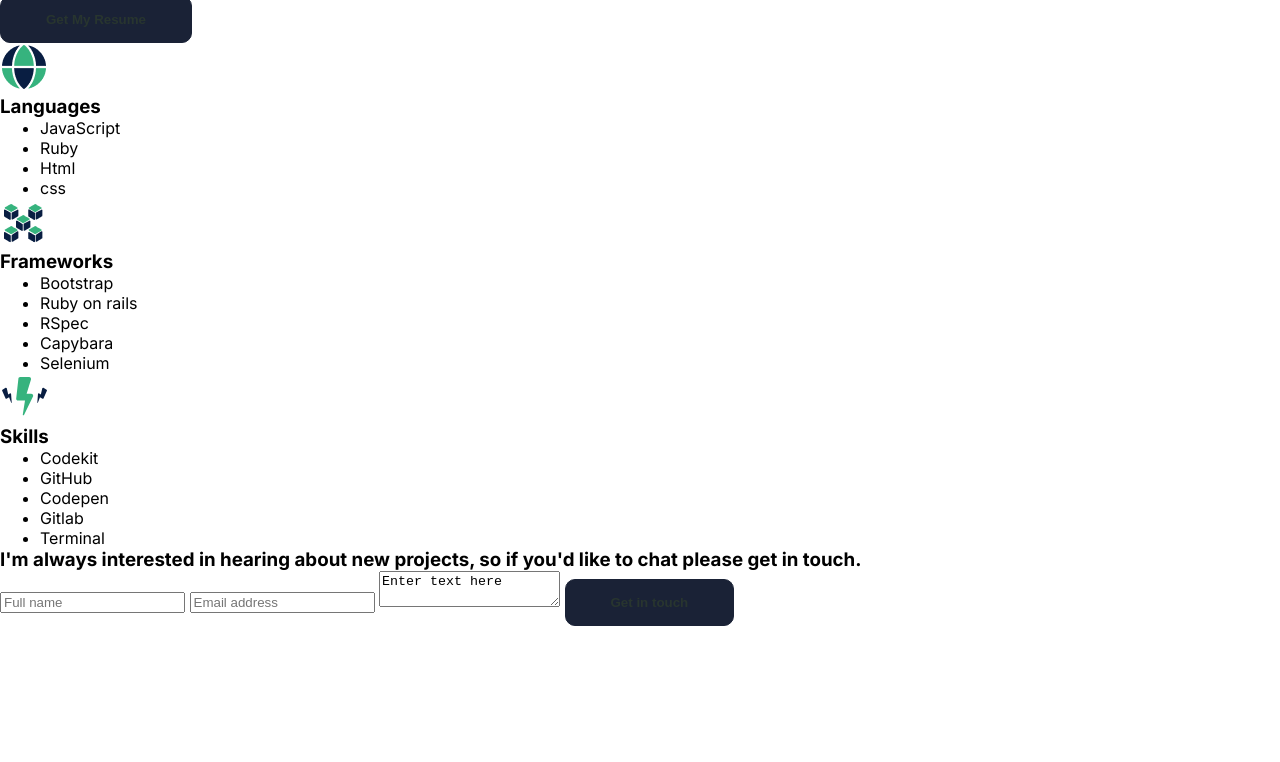
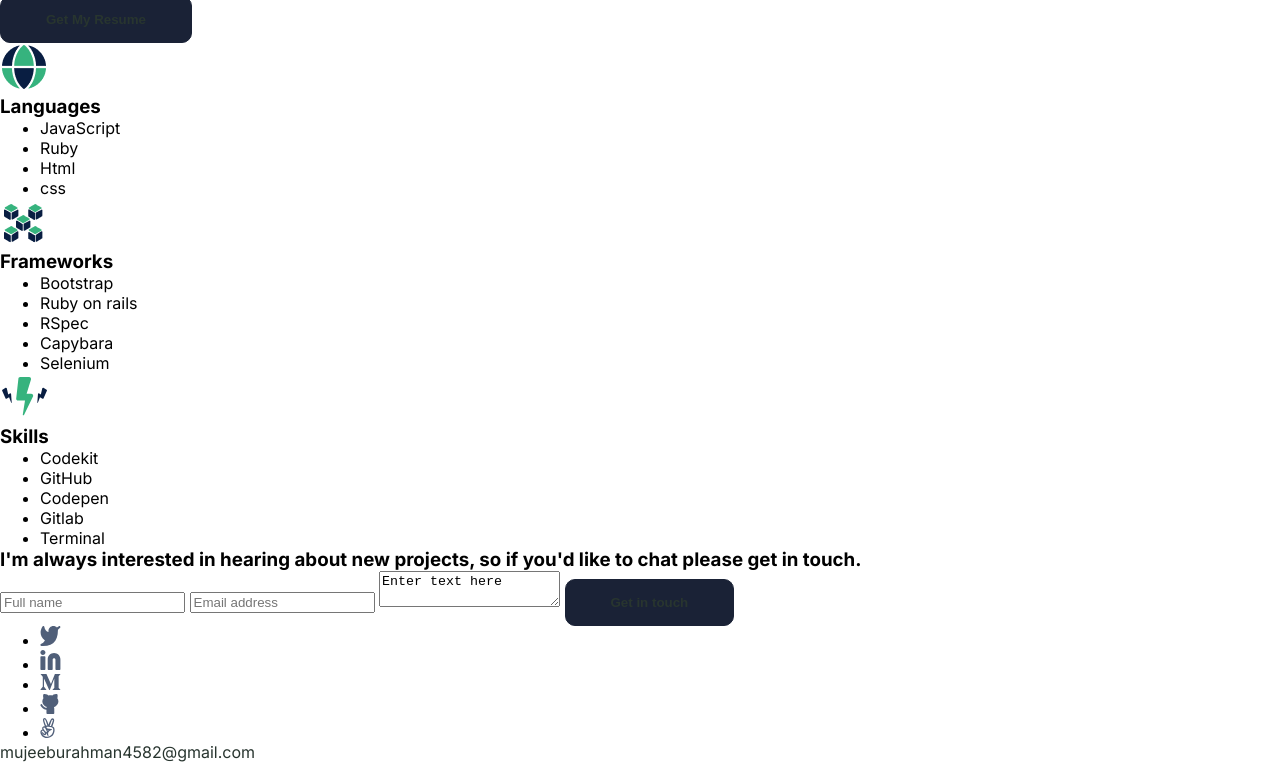
Before and after one commit to Mujeeb4582/Portfolio, a website: page index.html in a window 1280 px wide. Shown: the part 3169-3931 px from the top of the page. Before the commit the page ends 3795 px from the top, so only its background shows below. Drawn offline with Linux system fonts and the light colour scheme.

Commit message:
Add social section in the index.html file

```diff
--- a/index.html
+++ b/index.html
@@ -259,6 +259,30 @@
 
     <!-- Form end -->
 
+		  	<!-- Social section start -->
+
+				<section class="social-contact">
+					<ul>
+						<li><a href="https://twitter.com/Mujeebu93992980">
+							<img src="./images/twitter.svg" alt="">
+						</a></li>
+						<li><a href="https://linkedin.com/in/mujeeb-ur-rahman-54268011a">
+							<img src="./images/Linkedin icon.svg" alt="">
+						</a></li>
+						<li><a href="#">
+							<img src="./images/medium.svg" alt="">
+						</a></li>
+						<li><a href="https://github.com/Mujeeb4582">
+							<img src="./images/github.svg" alt="">
+						</a></li>
+						<li><a href="#">
+							<img src="./images/angellist.svg" alt="">
+						</a></li>
+					</ul>
+					<div class="email"><a href="mujeeburahman4582@gmail.com">mujeeburahman4582@gmail.com</a></div>
+				</section>
+
+				<!-- Social section end -->
 	</div>
 </body>
 </html>
```
